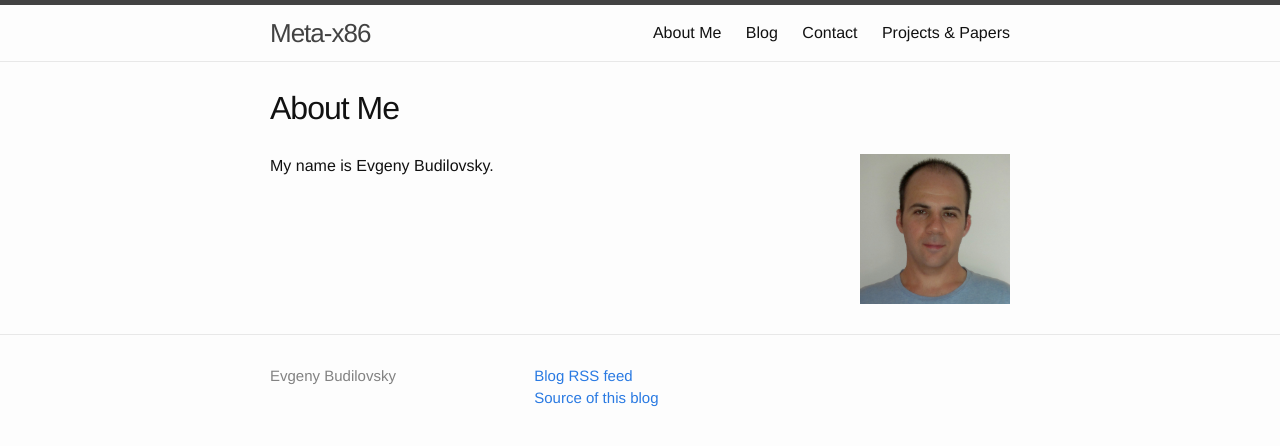
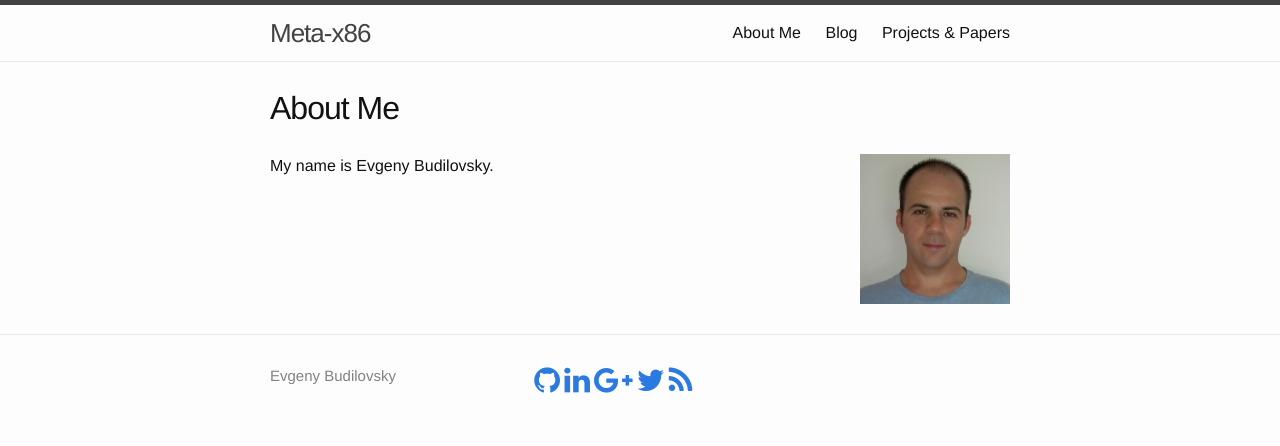
Before and after one commit to budevg/budevg.github.io, a Jekyll site: the page built from about.md, in a window 1280 px wide. Shown: the top 446 px of the page. Built offline with Jekyll 4.4.1, drawn with Linux system fonts in a browser that asks for light colours; nearby versions of some CDN libraries; Markdown is read by kramdown in place of the engine named in the settings.

Commit message:
add contact icons

```diff
--- a/_includes/footer.html
+++ b/_includes/footer.html
@@ -5,17 +5,16 @@
     <div class="footer-col-wrapper">
       <div class="footer-col  footer-col-1">
         <p>
-            Evgeny Budilovsky<br />
-          <!-- <a href="https://abc.org">Abc Def</a> &amp;
-          <a href="http://efg.com/">Efg Hij</a><br /> -->
+          Evgeny Budilovsky
         </p>
       </div>
 
-      <div class="footer-col  footer-col-2">
-        <p>
-            <a href="{{ "/feed.xml" | prepend: site.baseurl }}">Blog RSS feed</a><br />
-            <a href="https://github.com/budevg/budevg.github.io">Source of this blog</a><br />
-        </p>
+      <div class="footer-col  footer-col-3">
+        <a href="https://github.com/budevg" target="_blank"><i class="fa fa-github fa-2x"></i></a>
+        <a href="http://il.linkedin.com/in/budevg" target="_blank"><i class="fa fa-linkedin fa-2x"></i></a>
+        <a href="https://plus.google.com/+EvgenyBudilovsky" target="_blank"><i class="fa fa-google-plus fa-2x"></i></a>
+        <a href="https://twitter.com/budevg" target="_blank"><i class="fa fa-twitter fa-2x"></i></a>
+        <a href="{{ "/feed.xml" | prepend: site.baseurl }}"><i class="fa fa-rss fa-2x"></i></a>
       </div>
 
     </div>
--- a/_includes/head.html
+++ b/_includes/head.html
@@ -8,4 +8,5 @@
 
     <link rel="stylesheet" href="{{ "/css/main.css" | prepend: site.baseurl }}">
     <link rel="canonical" href="{{ page.url | replace:'index.html','' | prepend: site.baseurl | prepend: site.url }}">
+    <link rel="stylesheet" href="//maxcdn.bootstrapcdn.com/font-awesome/4.3.0/css/font-awesome.min.css">
 </head>
```
Also changed, not shown: contact.md (deleted, +0 -12 lines).
